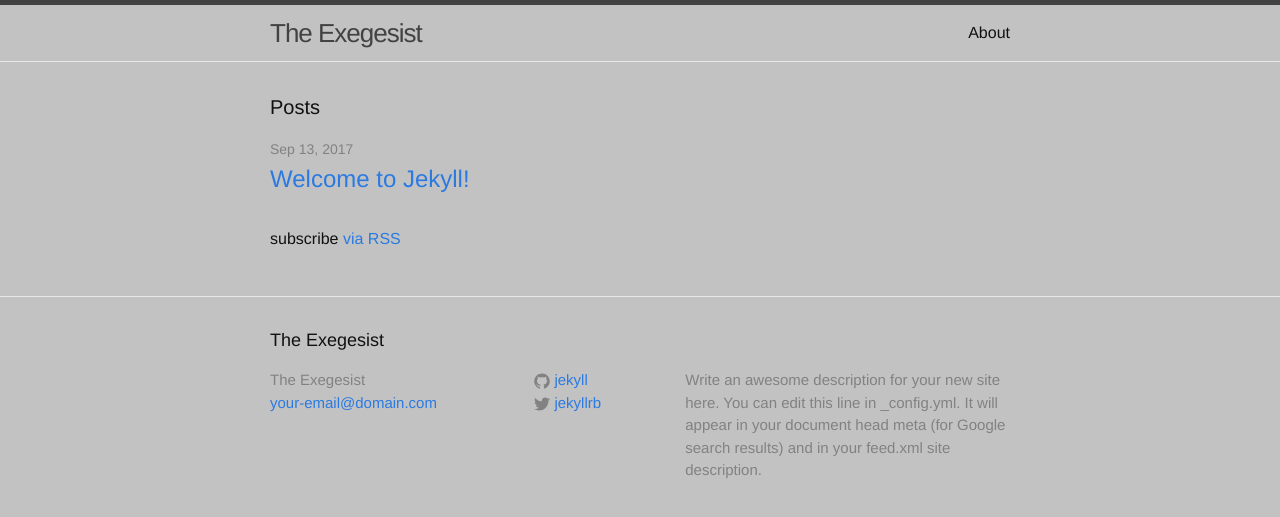
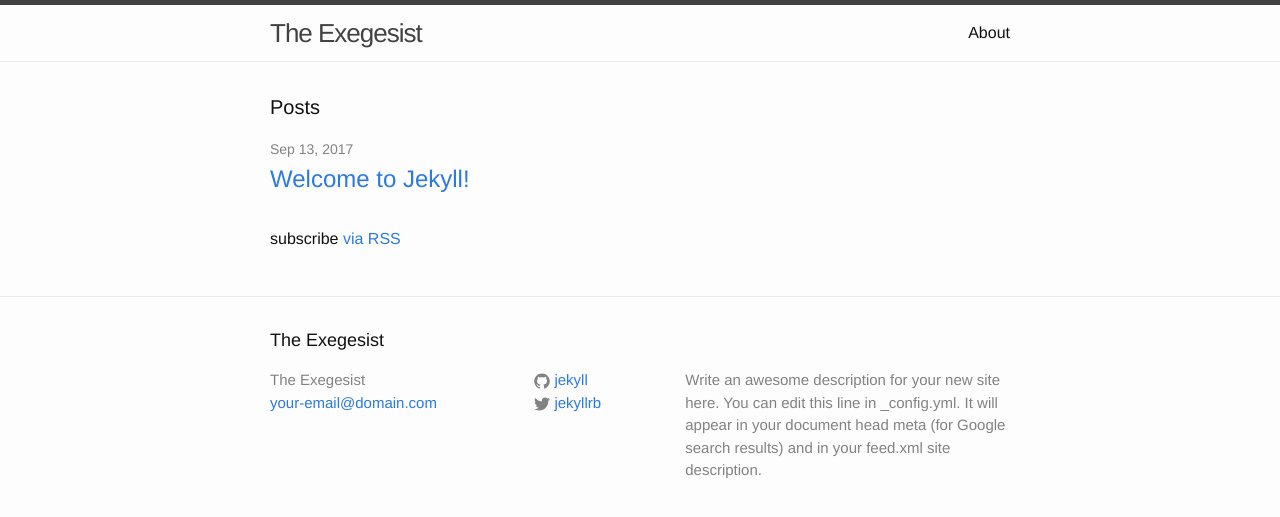
Before and after one commit to doulosiyxy/theexegesist, a Jekyll site: the page built from index.html, in a window 1280 px wide. Shown: the top 517 px of the page. Built offline with Jekyll 4.4.1, drawn with Linux system fonts in a browser that asks for light colours.

Commit message:
Update main.scss

```diff
--- a/css/main.scss
+++ b/css/main.scss
@@ -15,7 +15,7 @@ $base-line-height: 1.5;
 $spacing-unit:     30px;
 
 $text-color:       #111;
-$background-color: #c2c2c2;
+$background-color: #fdfdfd;
 $brand-color:      #2a7ae2;
 
 $grey-color:       #828282;
```
